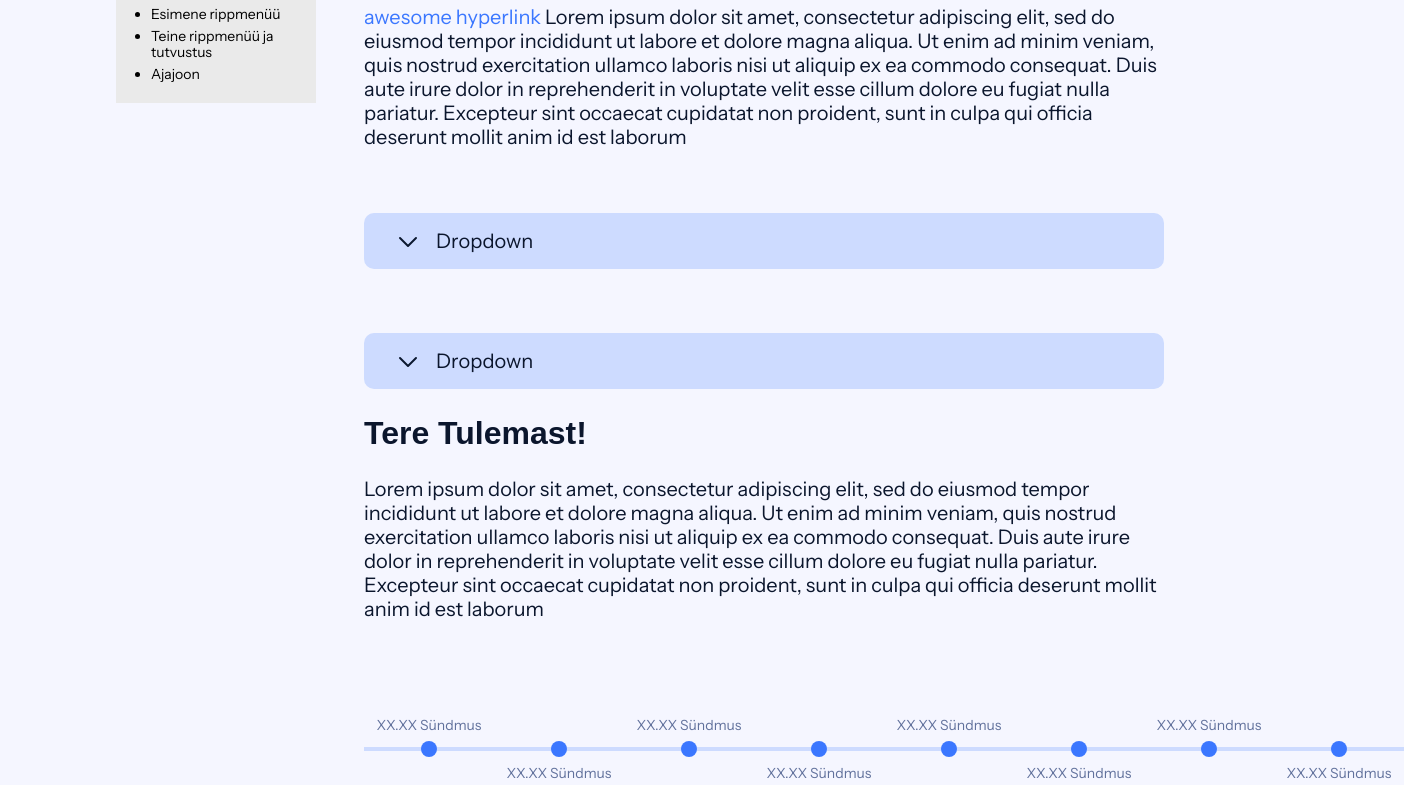
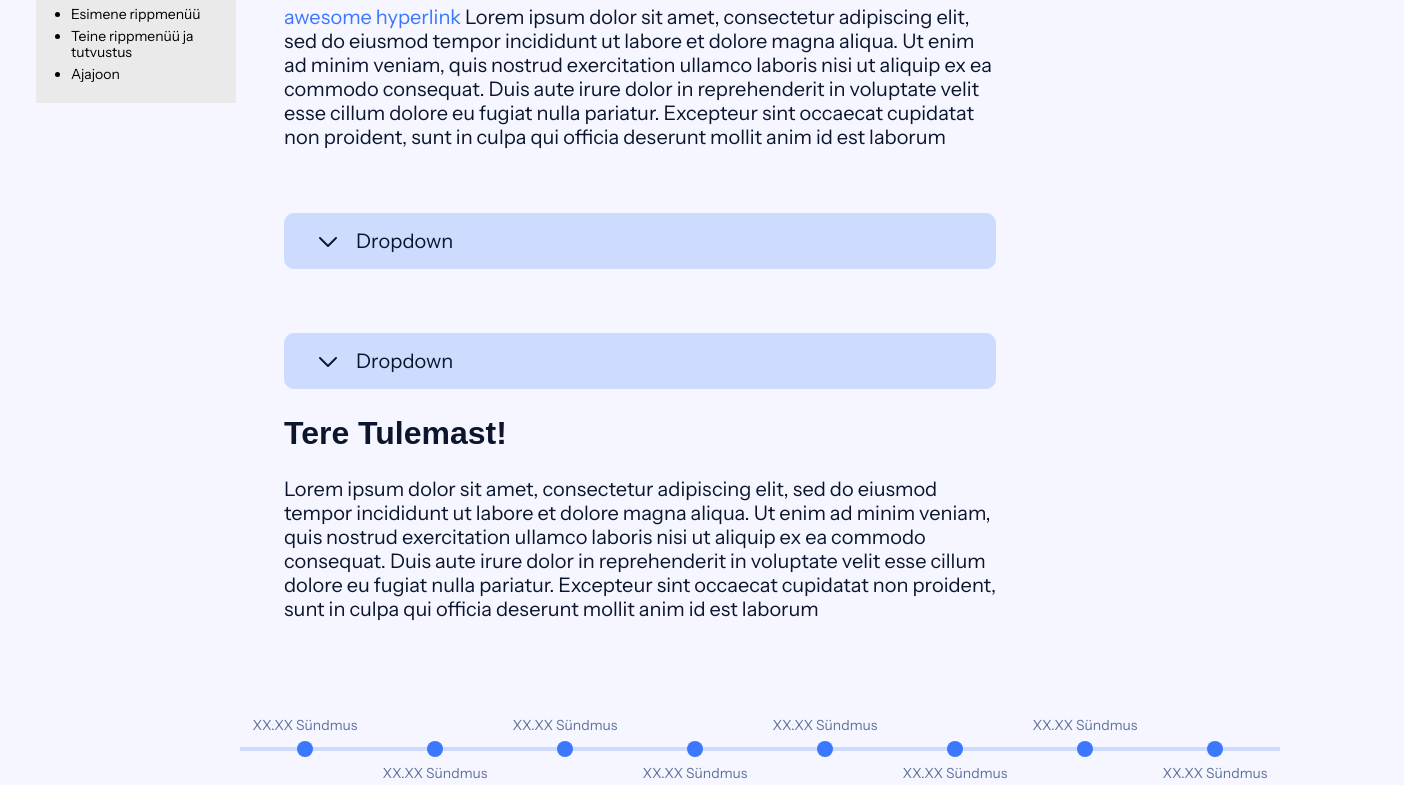
Before and after one commit to astapoogen/Veebileht, a plain HTML site: page index.html in a window 1280 px wide. Shown: the part 531-1316 px from the top of the page, 1404 px wide, since content can reach past the window. Drawn offline with Linux system fonts and the light colour scheme; a web font is replaced by a local one.

Commit message:
main ühtimine figmaga

```diff
--- a/styles.css
+++ b/styles.css
@@ -93,22 +93,23 @@ body {
 /* hoiab sisukorda ja sisu */
 main {
     display: grid;
-    grid-template-columns: 200px minmax(0, 800px); /* 200px = sisukorra konteiner, minmax(0, 800px) = sisu konteiner */
+    /* Vasakul tühi ruum (1fr), keskel täpselt 712px sisu, paremal 1fr */
+    grid-template-columns: 1fr 712px 1fr;
     align-items: start;
-    justify-content: center;
     column-gap: 48px;
-    width: calc(100% - 48px); /* 48px = vasak ja parem padding */
-    max-width: 1080px;
+    width: 100%;
     margin: 0 auto;
 }
 
 /* peamine konteiner, mis hoiab kogu sisu */
 .main-content {
+    grid-column: 2;
     display: flex;
     flex-direction: column;
     align-items: center;
     gap: 64px;
-    min-width: 0;
+    width: 712px;
+    padding-bottom: 64px;
 }
 
 /* üksik blokk sisus - tüüpiliselt formaadis: pealkiri, whatever sisu vajalik */
@@ -116,7 +117,7 @@ main {
     display: flex;
     flex-direction: column;
     gap: 16px;
-    max-width: 800px;
+    max-width: 712px;
     width: 100%;
 }
 
@@ -520,7 +521,10 @@ main {
   margin-bottom: 32px;
 }
 
+/* Sisukord läheb esimesse (vasakusse) veergu ja joondub paremale sisu kõrvale */
 #sisukord {
+    grid-column: 1;
+    justify-self: end;
     position: sticky;
     top: 32px;
     background-color: #eaeaea;
@@ -528,7 +532,6 @@ main {
     width: 200px;
     box-sizing: border-box;
     margin: 0;
-  align-self: start;
     z-index: 3;
 }
 
@@ -566,10 +569,6 @@ main {
 }
 
 @media (max-width: 800px) {
-  main {
-    grid-template-columns: minmax(0, 800px);
-    row-gap: 32px;
-  }
 
   #sisukord {
     position: static;
```
Lines whose indentation alone changed are shown as unchanged.
